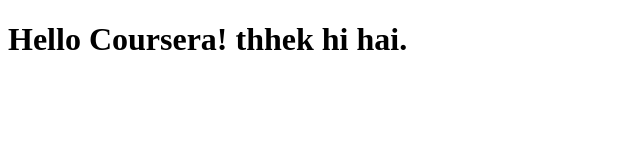
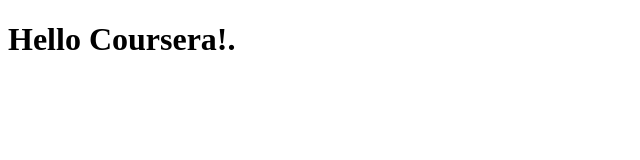
Before and after one commit to indainboi/coursera-test, a plain HTML site: page site/index.html in a window 1280 px wide. Shown: the whole page, without its empty margins (0-640 px from the left). Drawn offline with Linux system fonts and the light colour scheme.

Commit message:
My First Page.

```diff
--- a/site/index.html
+++ b/site/index.html
@@ -6,6 +6,6 @@
 	<title>Hello Coursera!</title>
 </head>
 <body>
-<h1>Hello Coursera! thhek hi hai.</h1>
+<h1>Hello Coursera!.</h1>
 </body>
 </html>
```
